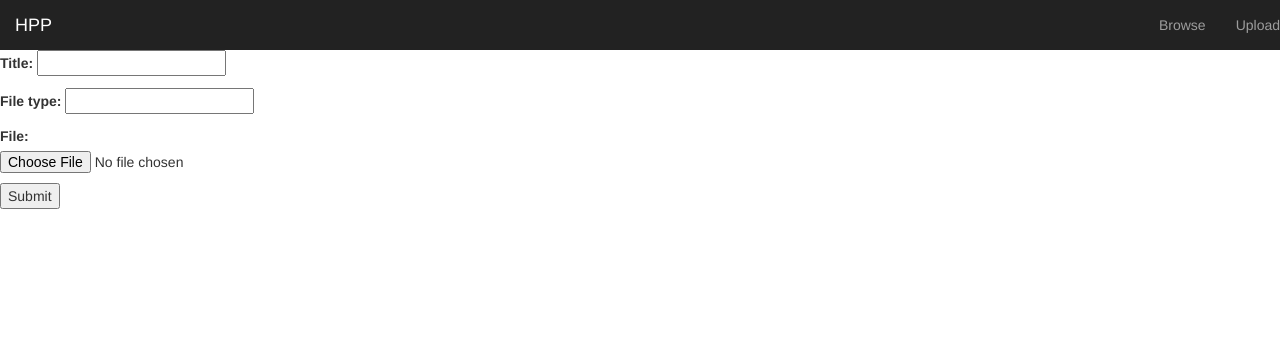
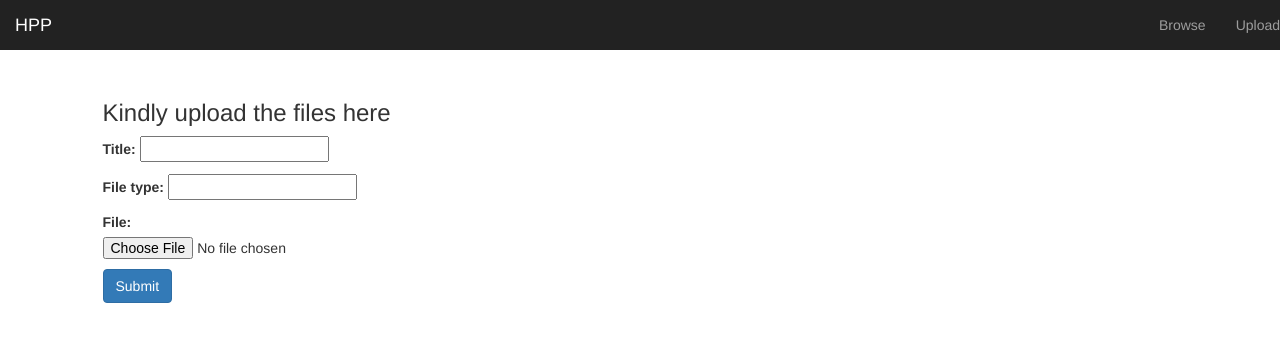
Before and after one commit to dev-shock/hpp, a Django app: page /portal/upload/ in a window 1280 px wide. Shown: the top 352 px of the page. Run offline with Django 3.2, Linux system fonts and the light colour scheme; some libraries are stand-ins or nearby versions.

Commit message:
minor changes

```diff
--- a/hpp/settings.py
+++ b/hpp/settings.py
@@ -124,5 +124,5 @@ USE_TZ = True
 STATIC_URL = '/static/'
 MEDIA_URL = '/media/'
 
-STATICFILES_DIR = [STATIC_DIR]
+STATICFILES_DIRS = [STATIC_DIR]
 MEDIA_ROOT = MEDIA_DIR
--- a/portal/urls.py
+++ b/portal/urls.py
@@ -1,7 +1,10 @@
 from django.conf.urls import url
-from .views import uploadView, uploadFormView
+from .views import index, uploadFormView
+
+app_name = 'portal'
+
 urlpatterns = [
-	url(r'^$', uploadView ,name='upload_view'),
+	url(r'^$', index ,name='index'),
 	url(r'^upload/$', uploadFormView ,name='upload_form_view')
 
 ]
--- a/portal/views.py
+++ b/portal/views.py
@@ -1,10 +1,13 @@
 from django.shortcuts import render
+from django.http import HttpResponseRedirect
+from django.core.urlresolvers import reverse
+
 from .models import Upload
 from .forms import UploadForm
 
 # Create your views here.
 
-def uploadView(request):
+def index(request):
 	files = Upload.objects.all()
 	return render(request, 'portal/index.html', {'files':files})
 
--- /dev/null
+++ b/static/css/style.css
@@ -0,0 +1,8 @@
+body{
+}
+h1{
+
+}
+.form-container{
+	margin: 4% 7%;
+}
--- a/templates/portal/base.html
+++ b/templates/portal/base.html
@@ -1,25 +1,32 @@
 <!DOCTYPE html>
 <html>
 <head>
-{% load staticfiles %}
 	<title>HPP - Portal</title>
 	<link rel="stylesheet" href="https://maxcdn.bootstrapcdn.com/bootstrap/3.3.7/css/bootstrap.min.css" integrity="sha384-BVYiiSIFeK1dGmJRAkycuHAHRg32OmUcww7on3RYdg4Va+PmSTsz/K68vbdEjh4u" crossorigin="anonymous">
+	{% load staticfiles %}
+
+	<link rel="stylesheet" type="text/css" href="{% static 'css/style.css' %}">
 </head>
 <body>
 <nav class="nav navbar-inverse">
 	<div class="navbar-header">
-		<a href="#" class="navbar-brand">HPP</a>
+		<a href="{% url 'portal:index' %}" class="navbar-brand">HPP</a>
 	</div>
 	<ul class="nav navbar-nav navbar-right">
 		<li><a href="#">Browse</a></li>
-		<li><a href="#">Upload</a></li>
+		<li><a href="{% url 'portal:upload_form_view' %}">Upload</a></li>
 
 	</ul>
 
 </nav>
 
+<div class="container-fluid">
+
 
 {% block content %}
 {% endblock %}
+
+</div>
+
 </body>
 </html>
--- a/templates/portal/index.html
+++ b/templates/portal/index.html
@@ -12,7 +12,7 @@
 </li></ul>
 {% endfor %}
 {% else %}
-<h1>There's no file to display. Kindly <a href="#">upload</a> some.</h1>
+<h1>There's no file to display. Kindly <a href="{% url 'portal:upload_form_view' %}">upload</a> some.</h1>
 {% endif %}
 
 
--- a/templates/portal/upload.html
+++ b/templates/portal/upload.html
@@ -2,11 +2,15 @@
 
 {% block content %}
 
+
+<div class="form-container">
+<h3>Kindly upload the files here</h3>
 <form method="post" enctype="multipart/form-data">
 	{% csrf_token %}
 	{{ upload_form.as_p }}
-	<button>Submit</button>
+	<button class="btn btn-primary">Submit</button>
 
 </form>
+</div>
 
 {% endblock %}
```
